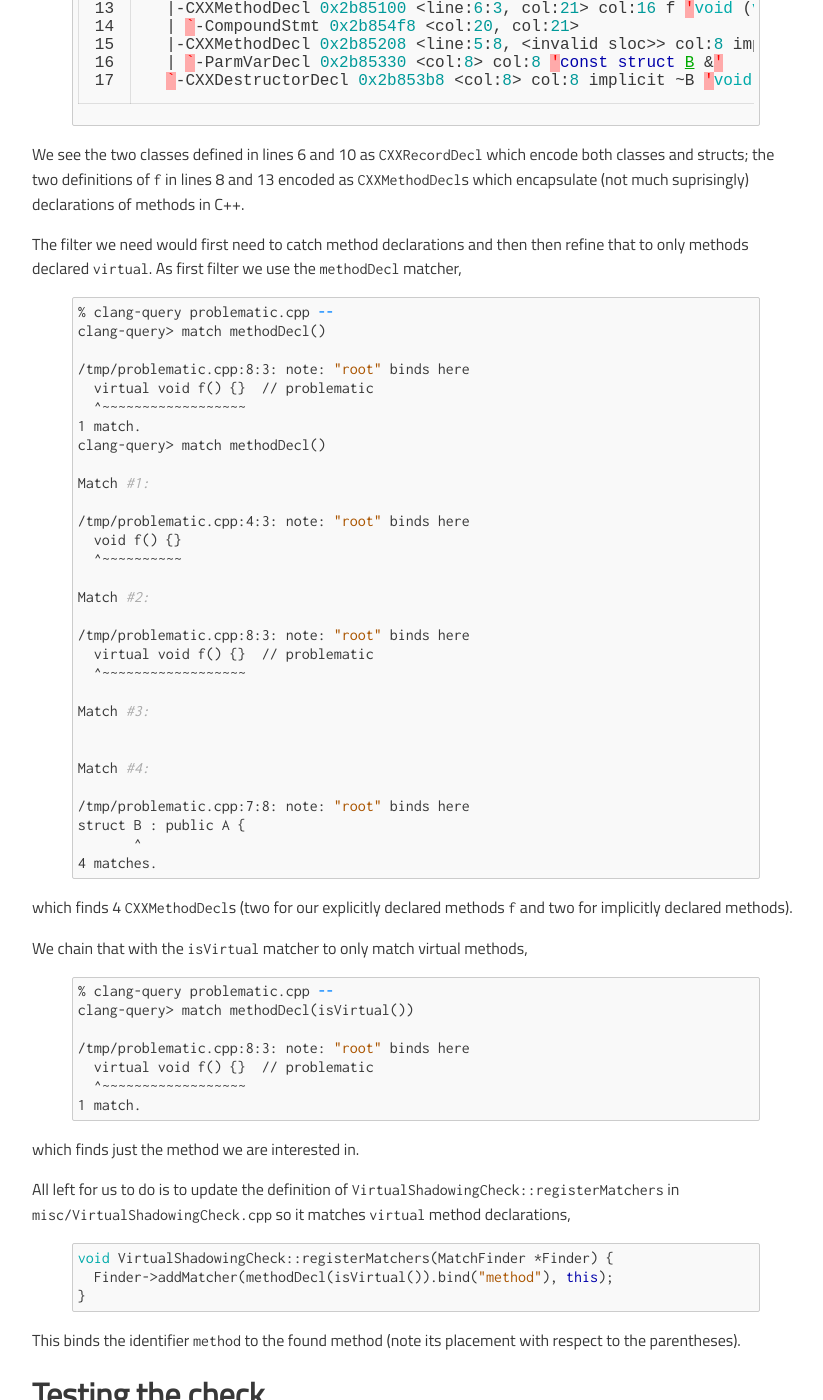
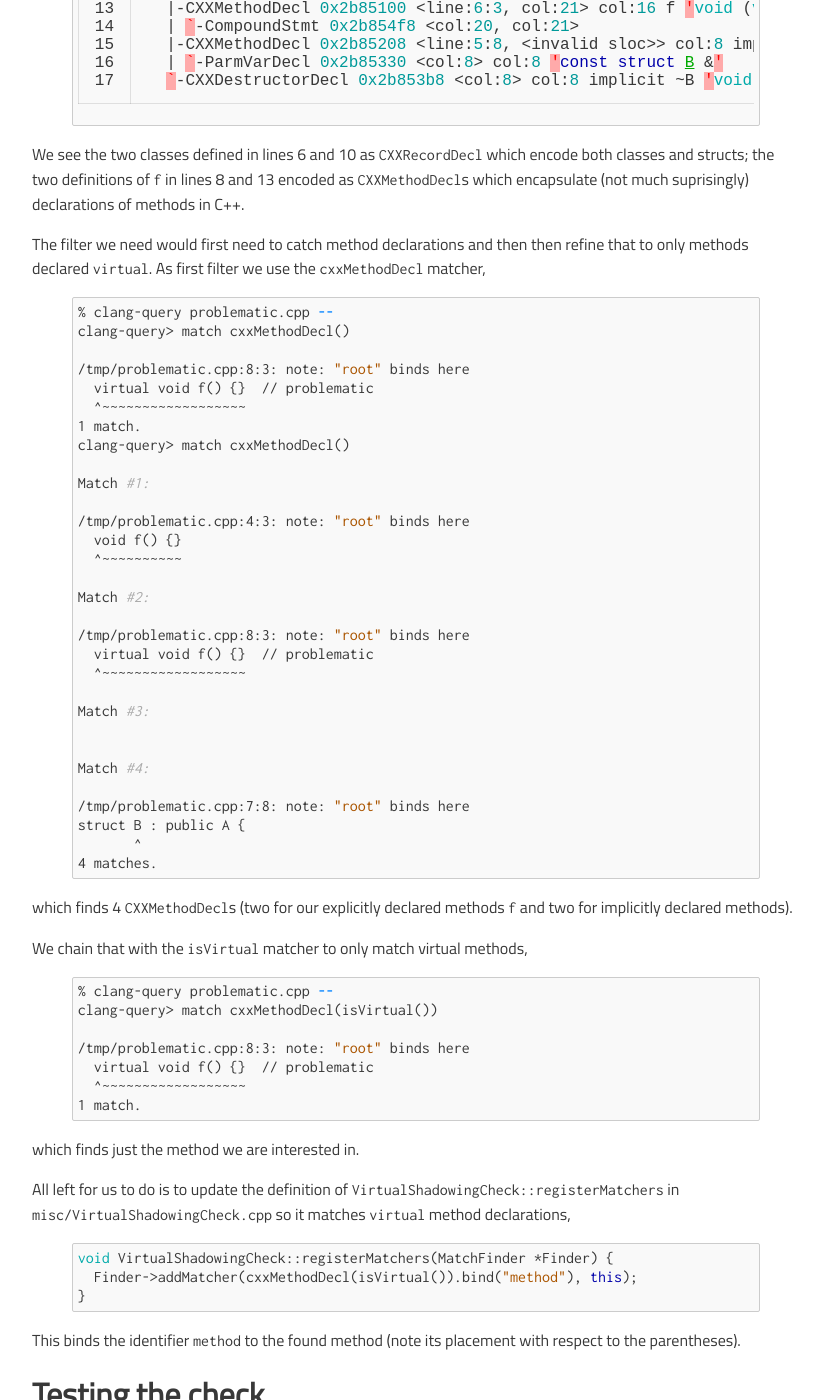
Before and after one commit to bbannier/bbannier.github.com, a Jekyll site: the page built from _posts/2015-05-02-Writing-a-basic-clang-static-analysis-check.md, in a window 1280 px wide and 1400 px high, scrolled down 3726 px. Shown: the whole window, without its empty margins (224-1047 px from the left). Built offline with Jekyll 4.4.1, drawn with Linux system fonts in a browser that asks for light colours; nearby versions of some CDN libraries; comment, search, counter and statistics services are not loaded.

Commit message:
The CXXMethodDecl matcher is called cxxMethodDecl now

```diff
--- a/_posts/2015-05-02-Writing-a-basic-clang-static-analysis-check.md
+++ b/_posts/2015-05-02-Writing-a-basic-clang-static-analysis-check.md
@@ -217,17 +217,17 @@ declarations of methods in C++.
 
 The filter we need would first need to catch method declarations and then then
 refine that to only methods declared `virtual`. As first filter we use the
-`methodDecl` matcher,
+`cxxMethodDecl` matcher,
 
 {% highlight sh %}
 % clang-query problematic.cpp --
-clang-query> match methodDecl()
+clang-query> match cxxMethodDecl()
 
 /tmp/problematic.cpp:8:3: note: "root" binds here
   virtual void f() {}  // problematic
   ^~~~~~~~~~~~~~~~~~~
 1 match.
-clang-query> match methodDecl()
+clang-query> match cxxMethodDecl()
 
 Match #1:
 
@@ -259,7 +259,7 @@ We chain that with the `isVirtual` matcher to only match virtual methods,
 
 {% highlight sh %}
 % clang-query problematic.cpp --
-clang-query> match methodDecl(isVirtual())
+clang-query> match cxxMethodDecl(isVirtual())
 
 /tmp/problematic.cpp:8:3: note: "root" binds here
   virtual void f() {}  // problematic
@@ -276,7 +276,7 @@ so it matches `virtual` method declarations,
 
 {% highlight cpp %}
 void VirtualShadowingCheck::registerMatchers(MatchFinder *Finder) {
-  Finder->addMatcher(methodDecl(isVirtual()).bind("method"), this);
+  Finder->addMatcher(cxxMethodDecl(isVirtual()).bind("method"), this);
 }
 {% endhighlight %}
 
```
